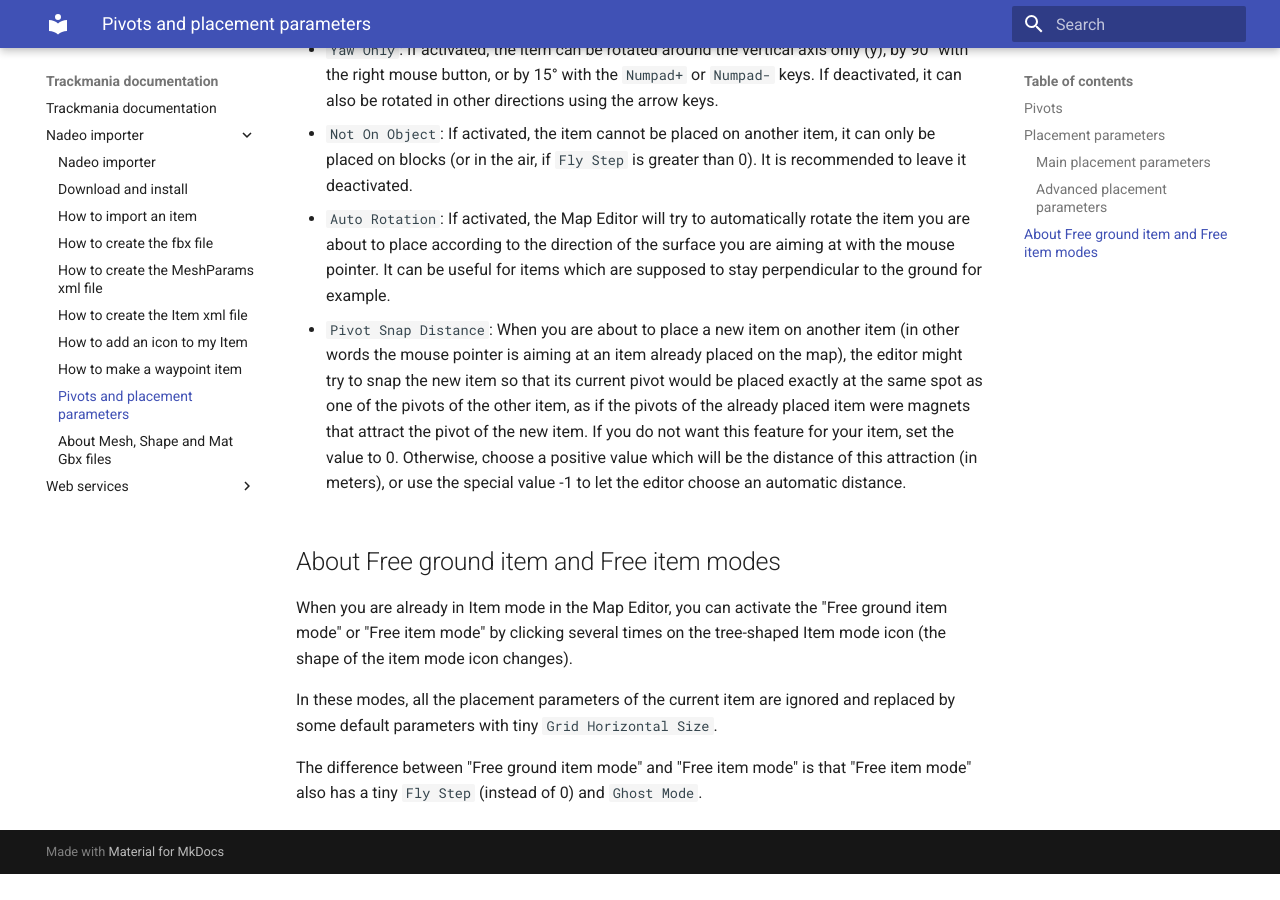
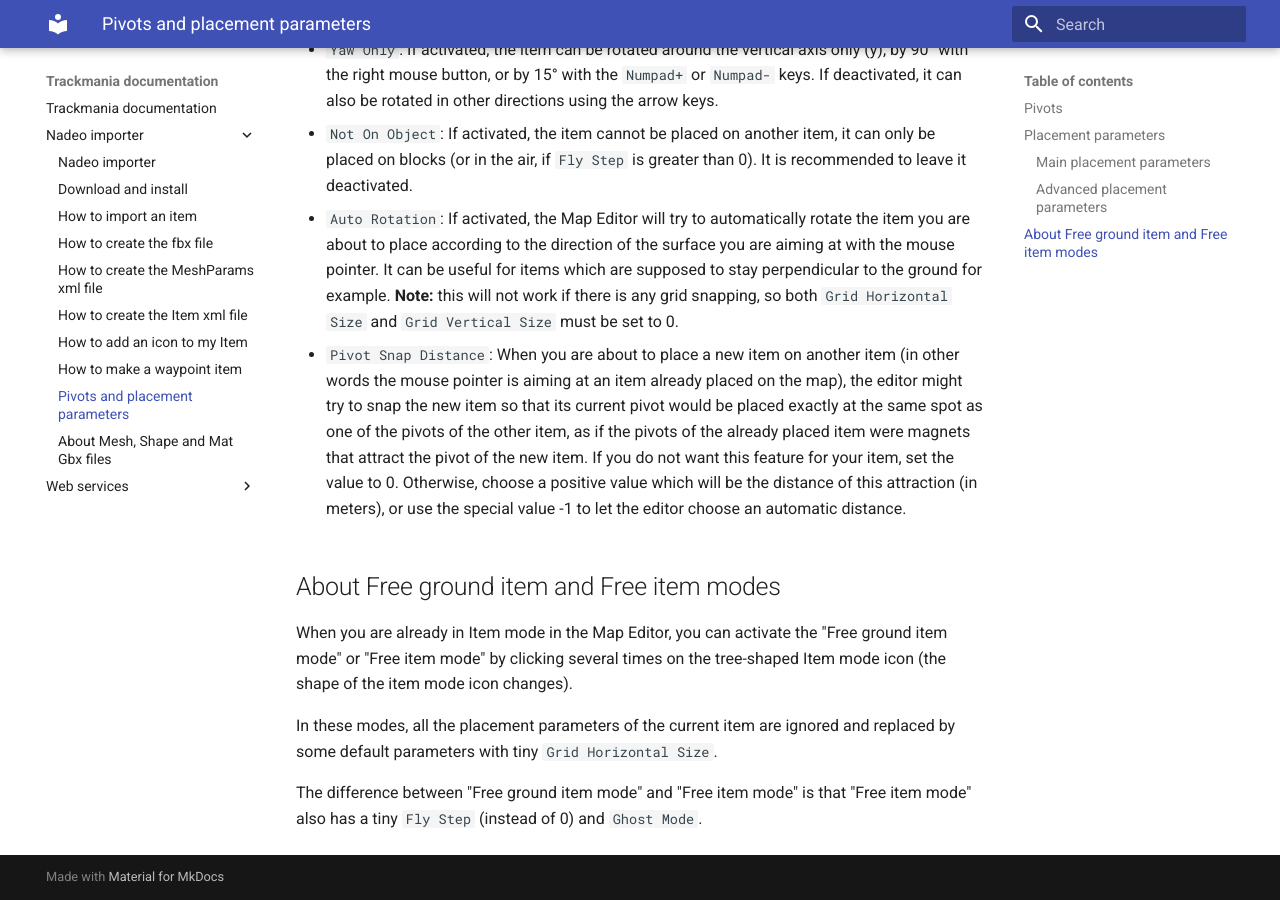
Before and after one commit to nadeo/trackmania-doc, an MkDocs documentation site: the page built from docs/nadeo-importer/08-pivots-and-placement-parameters.md, in a window 1280 px wide and 900 px high, scrolled down 2327 px. Built offline with MkDocs 1.6.1 and Material for MkDocs 9.7.7, drawn with Linux system fonts in a browser that asks for light colours; before the commit the page ends 3201 px from its top, so only the background shows below that.

Commit message:
Note about Auto Rotation.

```diff
--- a/docs/nadeo-importer/08-pivots-and-placement-parameters.md
+++ b/docs/nadeo-importer/08-pivots-and-placement-parameters.md
@@ -54,7 +54,7 @@
 
 - `Not On Object`: If activated, the item cannot be placed on another item, it can only be placed on blocks (or in the air, if `Fly Step` is greater than 0). It is recommended to leave it deactivated.
 
-- `Auto Rotation`: If activated, the Map Editor will try to automatically rotate the item you are about to place according to the direction of the surface you are aiming at with the mouse pointer. It can be useful for items which are supposed to stay perpendicular to the ground for example.
+- `Auto Rotation`: If activated, the Map Editor will try to automatically rotate the item you are about to place according to the direction of the surface you are aiming at with the mouse pointer. It can be useful for items which are supposed to stay perpendicular to the ground for example. **Note:** this will not work if there is any grid snapping, so both `Grid Horizontal Size` and `Grid Vertical Size` must be set to 0.
 
 - `Pivot Snap Distance`: When you are about to place a new item on another item (in other words the mouse pointer is aiming at an item already placed on the map), the editor might try to snap the new item so that its current pivot would be placed exactly at the same spot as one of the pivots of the other item, as if the pivots of the already placed item were magnets that attract the pivot of the new item. If you do not want this feature for your item, set the value to 0. Otherwise, choose a positive value which will be the distance of this attraction (in meters), or use the special value -1 to let the editor choose an automatic distance.
 
```
